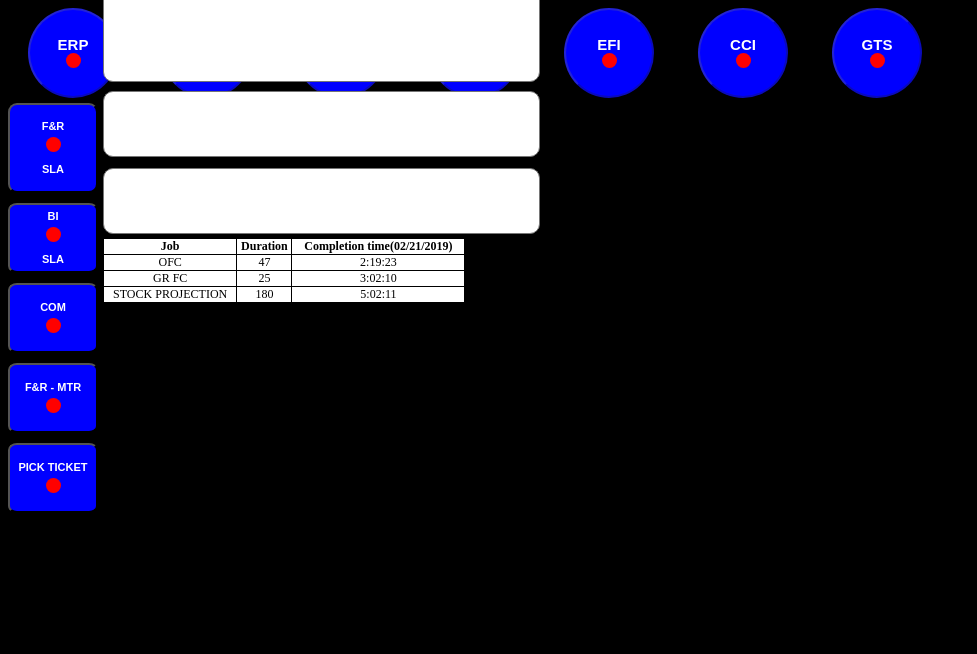
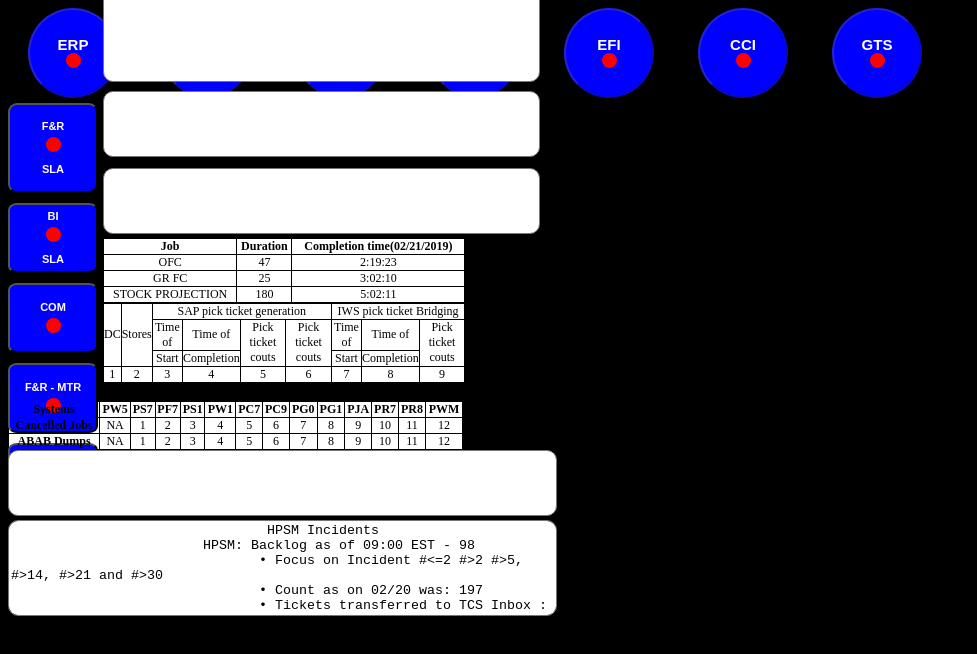
Before and after one commit to uhgar/project_dashboard, a website: page index.html in a window 1280 px wide. Shown: the whole page, without its empty margins (0-977 px from the left). Drawn offline with Linux system fonts and the light colour scheme.

Commit message:
4pm commit

```diff
--- a/index.html
+++ b/index.html
@@ -71,7 +71,7 @@
         margin-top:-66.5vh;
     }
 
-    .stab1{
+    .stab1, .stab2, .stab3{
         background-color:white;
         text-align:center;
         font-size:12px;
@@ -81,12 +81,12 @@
     table{
         border-collapse: collapse
     }
-    .stab1 td, th{
+    .stab1, .stab2, .stab3, td, th{
         border:1px solid black;
         padding:0px;
     }
 
-    .stab1{
+    .stab1, .stab2, .stab3{
         width:31%;
     }
 
@@ -158,7 +158,7 @@
 
 
 
-        <!-- Text boxes Lane1-->
+<!-- Side Lane1  starts here-->
            <div class="side-lane1">
                <div>
                    <textarea  class="l1-textarea" rows=6 cols=52 style="">
@@ -180,7 +180,7 @@
 
         <!-- Lane 1 table starts-->
 
-               <table  class="stab1"style="background-color:white">
+               <table  class="stab1" >
                    <tr>
                        <th>Job</th>
                        <th>Duration</th>
@@ -202,16 +202,131 @@
                        <td contenteditable="true">5:02:11</td>
                    </tr>
                </table>
+
+               <!----->
+
+               <table class="stab2" contenteditable="true" >
+                    <tr>
+                       <td rowspan="3">DC</td>
+                       <td rowspan="3">Stores</td>
+                      <td colspan="4">SAP pick ticket generation</td>
+                      <td colspan="3">IWS pick ticket Bridging</td>
+
+                    </tr>
+
+                    <tr>
+                      <td>Time of</td>
+                      <td>Time of</td>
+                      <td rowspan="2">Pick ticket couts</td>
+                      <td rowspan="2">Pick ticket couts</td>
+                      <td>Time of</td>
+                      <td>Time of</td>
+                      <td rowspan="2">Pick ticket couts</td>
+                    </tr>
+
+                    <tr>
+                      <td>Start </td>
+                      <td>Completion </td>
+                      <td>Start </td>
+                      <td>Completion </td>
+                    </tr>
+
+                    <tr>
+                      <td>1</td>
+                      <td>2</td>
+                      <td>3</td>
+                      <td>4</td>
+                      <td>5</td>
+                      <td>6</td>
+                      <td>7</td>
+                      <td>8</td>
+                      <td>9</td>
+                    </tr>
+                  </table>
+
+             <!---->
+
+
            </div>
         <!---->
 
+        <!-- Lane 1 but no borders-->
+        <div class="bottables">
+            &nbsp
+             <table class="stab3"  contenteditable="true" style="width:36%">
+                     <tr>
+                       <th>Systems</th> <th>PW5</th> <th>PS7</th> <th>PF7</th>
+                       <th>PS1</th> <th>PW1</th> <th>PC7</th> <th>PC9</th>
+                       <th>PG0</th> <th>PG1</th> <th>PJA</th> <th>PR7</th>
+                       <th>PR8</th> <th>PWM</th>
 
-    </div>
+
+                     </tr>
+
+                     <tr>
+                       <th>Cancelled Jobs</th> <td>NA</td> <td>1</td> <td>2</td>
+                       <td>3</td> <td>4</td> <td>5</td> <td>6</td>
+                       <td>7</td> <td>8</td> <td>9</td> <td>10</td>
+                       <td>11</td> <td>12</td>
+
+                     </tr>
+
+                     <tr>
+                       <th>ABAB Dumps</th> <td>NA</td> <td>1</td> <td>2</td>
+                       <td>3</td> <td>4</td> <td>5</td> <td>6</td>
+                       <td>7</td> <td>8</td> <td>9</td> <td>10</td>
+                       <td>11</td> <td>12</td>
+
+                     </tr>
+
+                   </table>
+
+
+
+                   <div>
+                         <textarea class="l1-textarea" rows=4 cols=66>
+
+                         </textarea>
+                     </div>
+        </div>
+
+ <!--     Side lane one ends here-->
+ <!-- side lane2 begins-->
+
+         <div class="lane2">
+                <div>
+                        <textarea class="l1-textarea" rows=6 cols=66>
+                                HPSM Incidents
+                        HPSM: Backlog as of 09:00 EST - 98
+                               • Focus on Incident #<=2 #>2 #>5, #>14, #>21 and #>30
+                               • Count as on 02/20 was: 197
+                               • Tickets transferred to TCS Inbox : 17
+                               • Incident closed in last 2 days  : 225
+                        </textarea>
+                </div>
+
+         </div>
+ <!--Side lane 2 ends-->
+
+
+
+
+
+
+
+
+    </div><!--main div end-->
+
+
+
+
+
     <!--
     <script>
             document.getElementById("redone").addEventListener('click',colorchanger);
             function colorchanger(){
-                console.log('event listener working');
+                console.log
+                ('event listener working');
                 this.style.backgroundColor="red";
             }
           </script>
```
